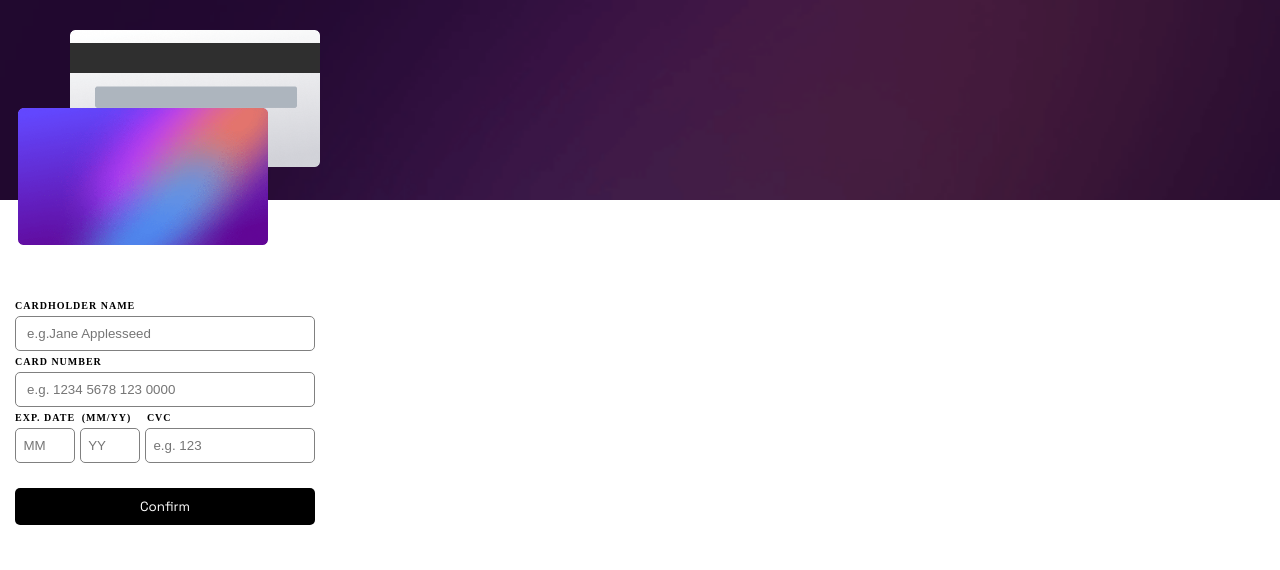
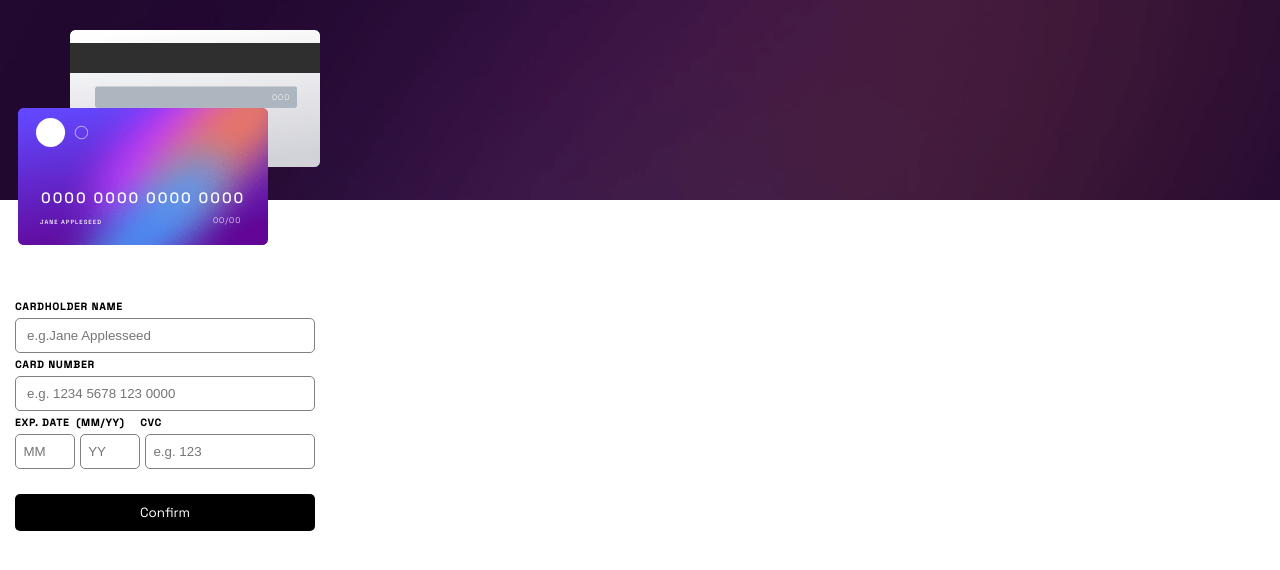
Before and after one commit to arenascode/Interactive-card-details-form, a website: page index.html in a window 1280 px wide. Drawn offline with Linux system fonts and the light colour scheme.

Commit message:
ready to js

```diff
--- a/index.html
+++ b/index.html
@@ -11,10 +11,21 @@
   <main class="container">
   <div class="cardDetails">
     <div class="backCardDetails">
-
+    <div id="cvcContent">
+      000
+    </div>
     </div>
     <div class="frontCardDetails">
-
+      <img src="./images/card-logo.svg" width="52" alt="">
+      <div id="frontCardNumber">
+        0000 0000 0000 0000
+      </div>
+      <div id="frontCardName">
+        JANE APPLESEED
+      </div>
+      <div id="expireDate">
+        00/00
+      </div>
     </div>
   </div>
   <div class="formDetails">
--- a/js/main.js
+++ b/js/main.js
@@ -0,0 +1,5 @@
+// Variables
+
+const cvcCard = document.getElementById('cvcContent')
+
+cvcCard.innerText = '000'
--- a/scss/base/_base.scss
+++ /dev/null
@@ -1,8 +0,0 @@
-@import url('https://fonts.googleapis.com/css2?family=Space+Grotesk:wght@300;400;500&display=swap');
-
-:root {
-  /*Fonts */
-  --font-spaceGrotesk: 'Space Grotesk', sans-serif;
-  --font-weight: 500;
-  /*Colors*/
-}
--- a/scss/styles.scss
+++ b/scss/styles.scss
@@ -1,6 +1,11 @@
-@import './base/base';
+@import url('https://fonts.googleapis.com/css2?family=Space+Grotesk:wght@300;400;500&display=swap');
+
 @import './base/reset';
 
+body {
+  font-family: 'Space Grotesk', sans-serif;
+  font-weight: 500;
+}
 // font variables
 $font-size-tittle-input: 10px;
 $font-weight: 600;
@@ -24,25 +29,64 @@ $letter-spacing-input: 1px;
   .backCardDetails {
     background-image: url("../images/bg-card-back.png");
     background-repeat: no-repeat;
-  background-size:contain;
+    background-size: contain;
     margin-top: 0;
     height: 150px;
     width: 250px;
     position: absolute;
     // right: 55px;
-  left: 70px
+    left: 70px;
+
+    #cvcContent {
+      color: white;
+      position: absolute;
+      left: 202px;
+      top: 62px;
+      font-size: 8px;
+      font-weight: 300;
+      letter-spacing: 1px;
+    }
   }
 
   .frontCardDetails {
     background-image: url("../images/bg-card-front.png");
     background-repeat: no-repeat;
-  background-size:contain;
+    background-size: contain;
     margin-top: 0;
     height: 150px;
     width: 250px;
     position: absolute;
     top: 107.5px;
     left: 18px;
+
+      img {
+        margin: 10px 18px 0;
+      }
+      #frontCardNumber {
+        color: white;
+        font-size: 15px;
+        letter-spacing: 2px;
+        position: absolute;
+        top: 80px;
+        left: 23px;
+      }
+      #frontCardName {
+        position: absolute;
+        top: 110px;
+        left: 22px;
+        font-size: 6px;
+        color: white;
+        letter-spacing: 1px;
+      }
+      #expireDate {
+        position:absolute;
+        left: 195px;
+        bottom: 33px;
+        font-size: 8px;
+        color: white;
+        letter-spacing: 1px;
+        font-weight: 300;
+      }
   }
 }
 
@@ -50,6 +94,7 @@ $letter-spacing-input: 1px;
 
 .formDetails {
   margin-top: 100px;
+
   form {
     font-size: $font-size-tittle-input;
     font-weight: $font-weight;
@@ -57,16 +102,20 @@ $letter-spacing-input: 1px;
     display: flex;
     flex-direction: column;
     margin-bottom: 30px;
+
     label {
       margin-left: 15px;
       letter-spacing: 1px;
     }
+
     .labelYear {
       margin-left: 3px;
     }
+
     .cvcLabel {
       margin-left: 12px;
     }
+
     input {
       width: 300px;
       margin: 5px 15px;
@@ -75,6 +124,7 @@ $letter-spacing-input: 1px;
       border-radius: 5px;
 
     }
+
     .inputsCard {
       display: flex;
       row-gap: 3px;
@@ -83,17 +133,20 @@ $letter-spacing-input: 1px;
         width: 60px;
         margin-right: 3px;
       }
+
       #expireYear {
         width: 60px;
         margin-left: 2px;
         margin-right: 3px;
 
       }
+
       #cvc {
         width: 170px;
         margin-left: 2px;
       }
     }
+
     button {
       background-color: black;
       color: white;
```
Also changed, not shown: css/styles.css. Lines whose indentation alone changed are shown as unchanged.
